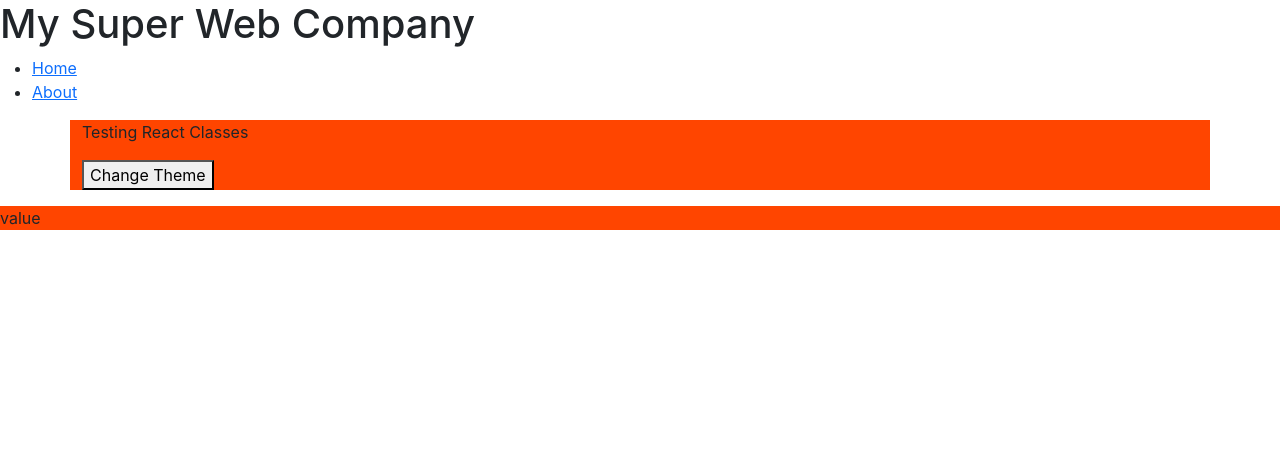
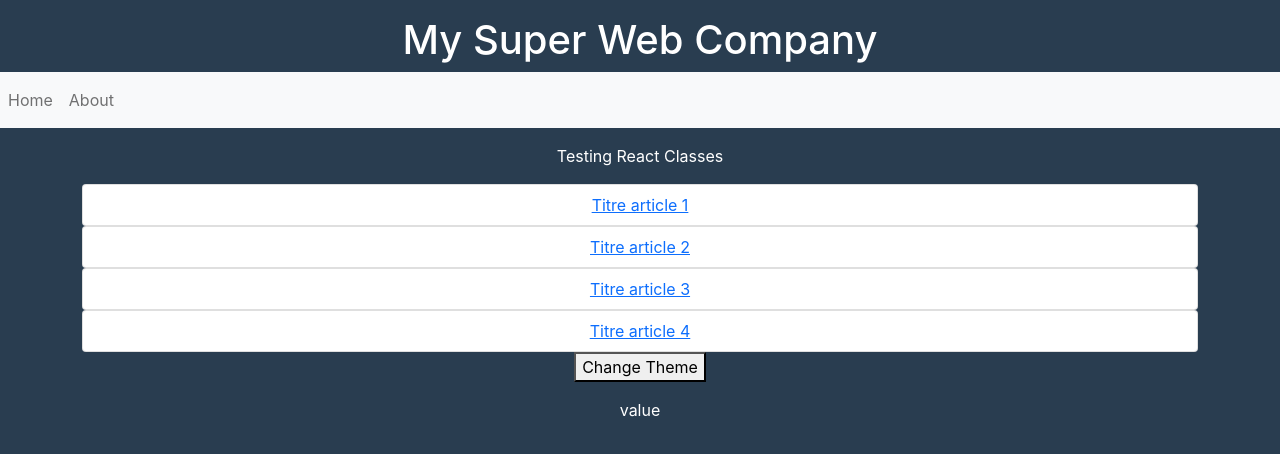
Before and after one commit to Apens/react3_apens, a React (Create React App) app: page / in a window 1280 px wide. Shown: the top 454 px of the page. Built offline with nearby package versions, Linux system fonts and the light colour scheme.

Commit message:
Dedicace Patrice

```diff
--- a/src/App.js
+++ b/src/App.js
@@ -2,10 +2,10 @@ import React, { Component, Fragment } from 'react';
 import './App.css';
 import Header from './components/layouts/Header';
 import Footer from './components/layouts/Footer';
-
+import Articles from './components/layouts/Articles';
 class App extends Component {
   state = {
-    theme: 'light',
+    theme: 'dark',
     title: 'My Super Web Company',
   };
 
@@ -33,6 +33,8 @@ class App extends Component {
         >
           <p>Testing React Classes</p>
 
+          <Articles />
+
           <button onClick={() => this.changeTheme()}>Change Theme</button>
         </div>
         <Footer text={'value'} theme={theme} />
--- a/src/components/layouts/Articles.jsx
+++ b/src/components/layouts/Articles.jsx
@@ -1,6 +1,21 @@
 // Afficher les data
 import articles from '../data';
+import { Fragment } from 'react';
 
-articles.map(article => {
-  return `<a href="!#">${article.title}</a>`;
-});
+const Articles = () => {
+  return (
+    <Fragment>
+      {articles.map(article => {
+        return (
+          <ul key={article.id} className={`list-group`}>
+            <li className={`list-group-item`}>
+              <a href="!#">{article.title}</a>
+            </li>
+          </ul>
+        );
+      })}
+    </Fragment>
+  );
+};
+
+export default Articles;
--- a/src/components/layouts/Header.jsx
+++ b/src/components/layouts/Header.jsx
@@ -4,13 +4,17 @@ const Header = ({ title }) => {
   return (
     <header>
       <h1>{title}</h1>
-      <nav>
-        <ul>
-          <li>
-            <a href="!#">Home</a>
+      <nav className={`navbar navbar-expand-lg navbar-light bg-light`}>
+        <ul className={`navbar-nav me-auto mb-2 mb-lg-0`}>
+          <li className={`nav-item`}>
+            <a href="!#" className={`nav-link`}>
+              Home
+            </a>
           </li>
-          <li>
-            <a href="!#">About</a>
+          <li className={`nav-item`}>
+            <a href="!#" className={`nav-link`}>
+              About
+            </a>
           </li>
         </ul>
       </nav>
```
Also changed, not shown: public/index.html (+1 -1 lines).
